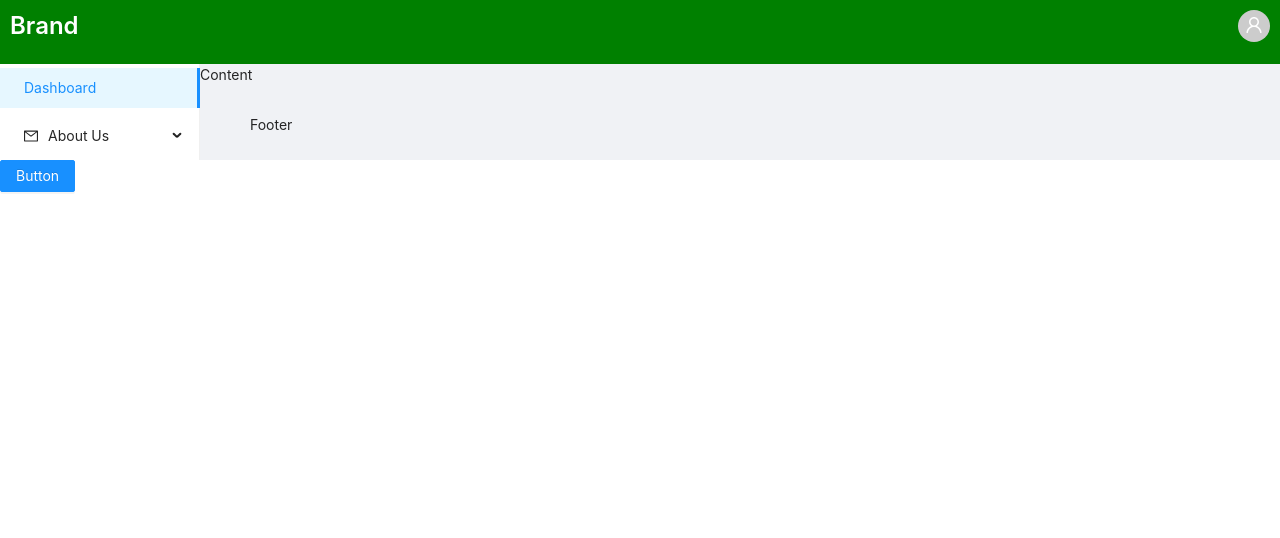
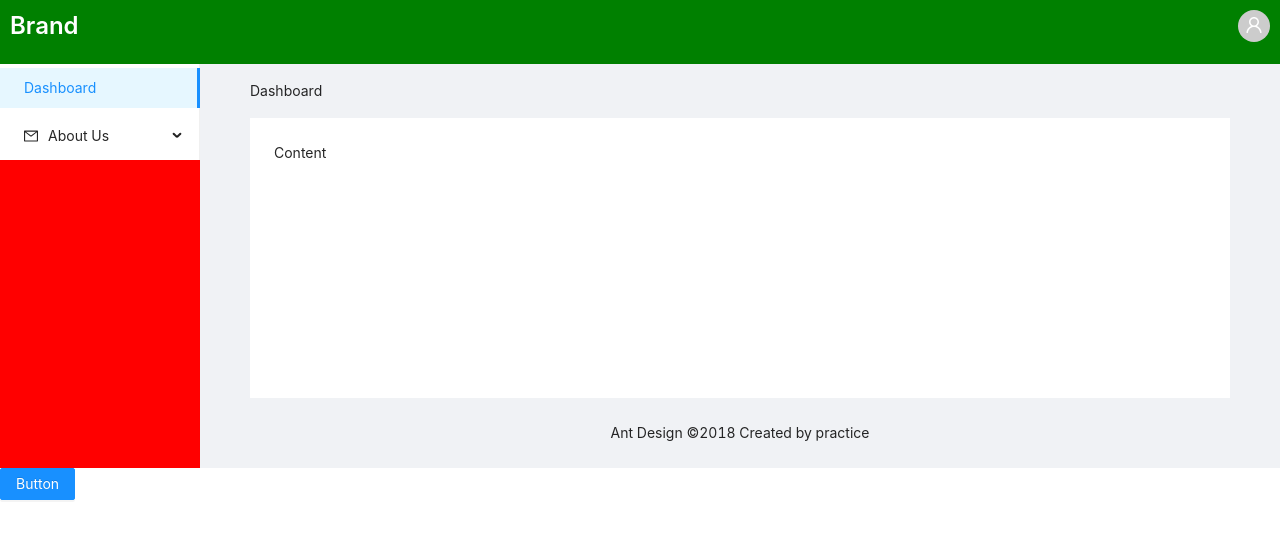
Before and after one commit to binonguyen1090/my-antd-app, a React (Create React App) app: page / in a window 1280 px wide. Shown: the top 538 px of the page. Built offline with nearby package versions, Linux system fonts and the light colour scheme.

Commit message:
add content box and footer

```diff
--- a/src/App.js
+++ b/src/App.js
@@ -10,6 +10,7 @@ import SubMenu from 'antd/lib/menu/SubMenu';
 import {
   MailOutlined
 } from "@ant-design/icons";
+import  Breadcrumb from 'antd/es/breadcrumb';
 
 
 const { Header, Footer, Sider, Content } = Layout;
@@ -30,7 +31,7 @@ function App() {
         <Layout>
           <Sider style={{ background: "red" }}>
             <Menu defaultSelectedKeys={["Dashboard"]} mode="inline">
-              <Menu.Item key="Dashboard" >Dashboard</Menu.Item>
+              <Menu.Item key="Dashboard">Dashboard</Menu.Item>
               <SubMenu
                 title={
                   <span>
@@ -47,8 +48,17 @@ function App() {
             </Menu>
           </Sider>
           <Layout>
-            <Content>Content</Content>
-            <Footer>Footer</Footer>
+            <Content style={{ padding: "0 50px" }}>
+              <Breadcrumb style={{ margin: "16px 0" }}>
+                <Breadcrumb.Item>Dashboard</Breadcrumb.Item>
+              </Breadcrumb>
+              <div style={{ background: "#fff", padding: 24, minHeight: 280 }}>
+                Content
+              </div>
+            </Content>
+            <Footer style={{ textAlign: "center" }}>
+              Ant Design ©2018 Created by practice
+            </Footer>
           </Layout>
         </Layout>
       </Layout>
```
